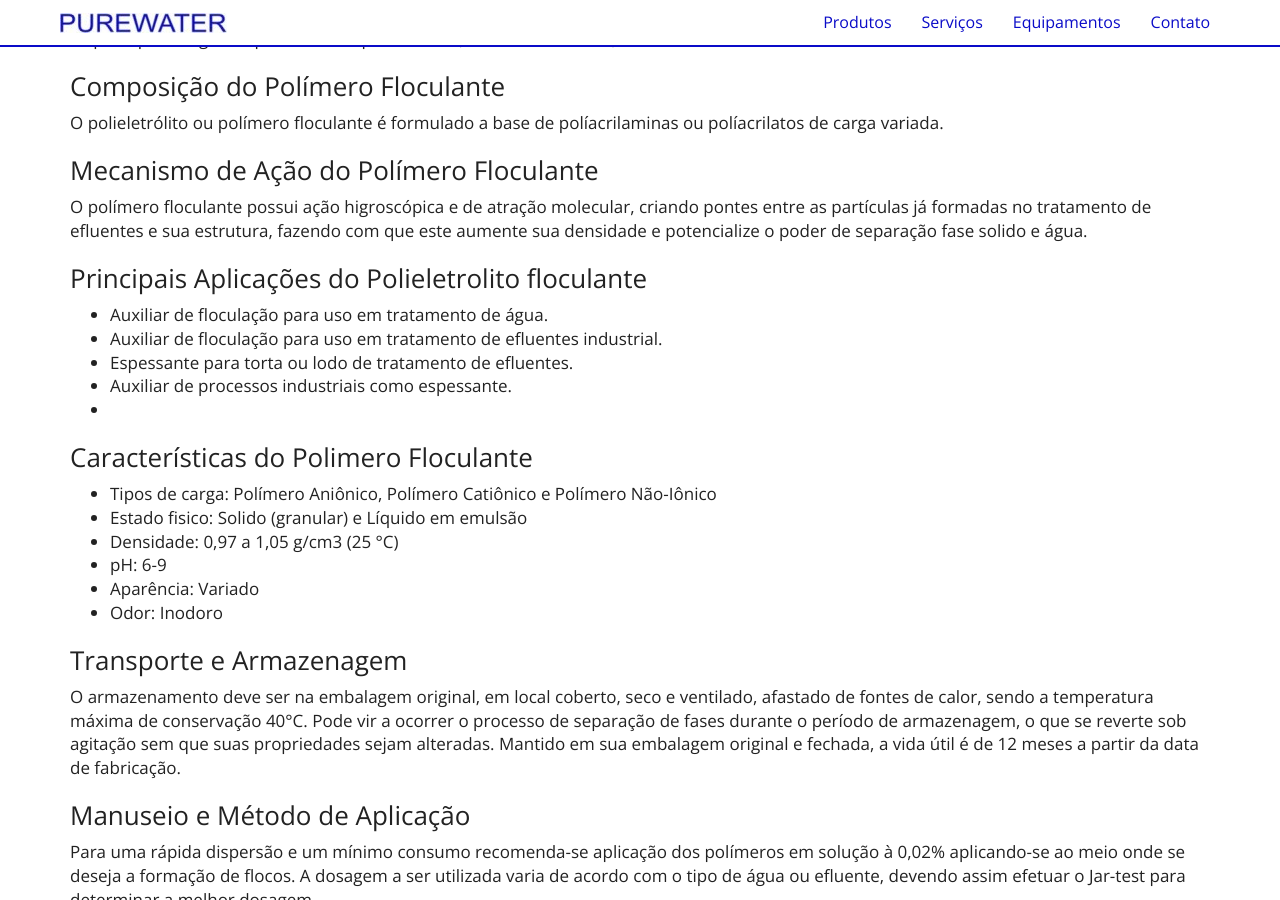
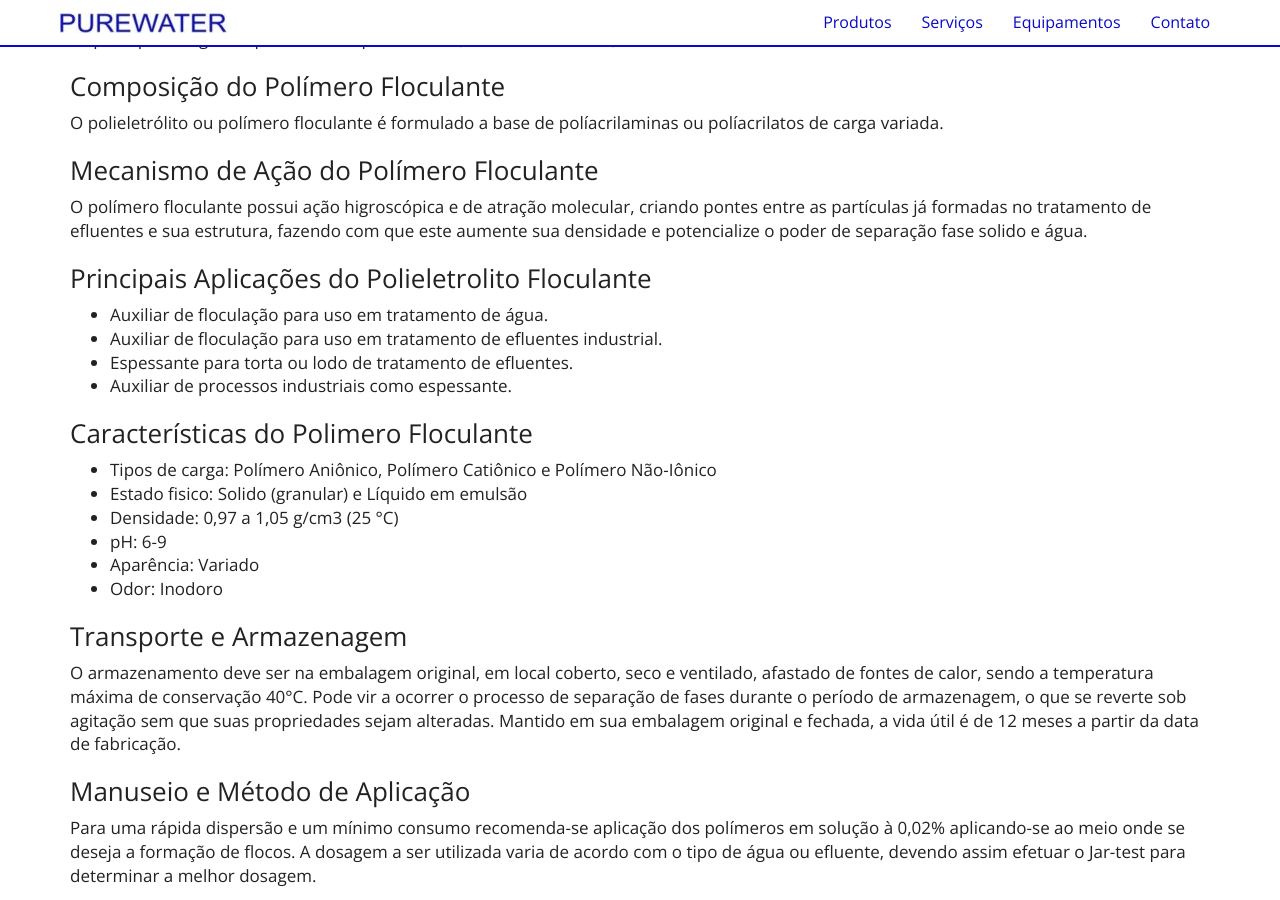
Before and after one commit to purewaterefluentes/purewaterefluentes.github.io, a Jekyll site: the page built from produtos/polieletrolito-floculante.md, in a window 1280 px wide and 900 px high, scrolled down 709 px. Built offline with Jekyll 4.4.1, drawn with Linux system fonts in a browser that asks for light colours; nearby versions of some CDN libraries; library files that are not in the unit come from our copies.

```diff
--- a/produtos/polieletrolito-floculante.md
+++ b/produtos/polieletrolito-floculante.md
@@ -24,13 +24,12 @@ O polieletrólito ou polímero floculante é formulado a base de políacrilamina
 O polímero floculante possui ação higroscópica e de atração molecular, criando pontes entre as partículas já formadas no tratamento de efluentes e sua estrutura, fazendo com que este aumente sua densidade e potencialize o poder de separação fase solido e água.
 
 
-### Principais Aplicações do Polieletrolito floculante
+### Principais Aplicações do Polieletrolito Floculante
 
 - Auxiliar de floculação para uso em tratamento de água.
 - Auxiliar de floculação para uso em tratamento de efluentes industrial.
 - Espessante para torta ou lodo de tratamento de efluentes.
 - Auxiliar de processos industriais como espessante.
--
 
 ### Características do Polimero Floculante
 
```
